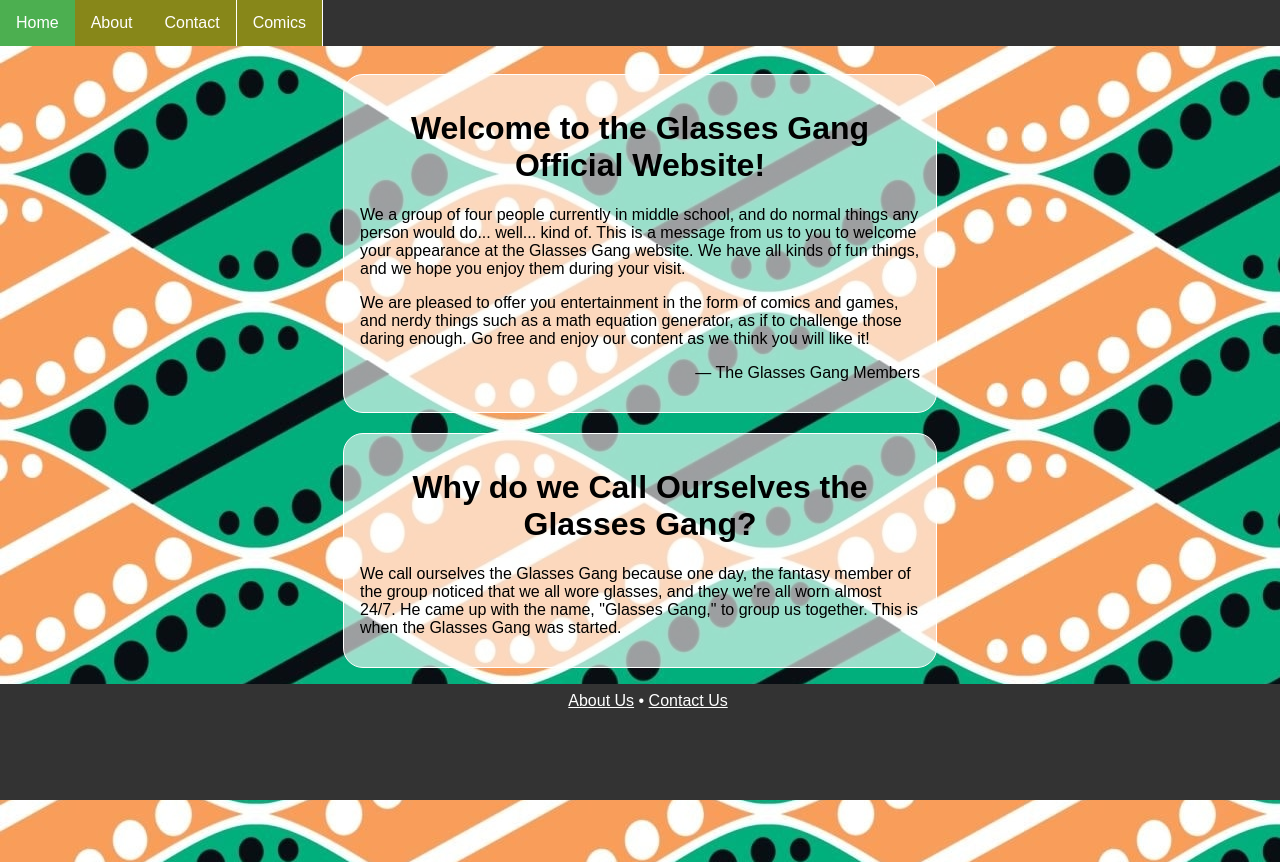
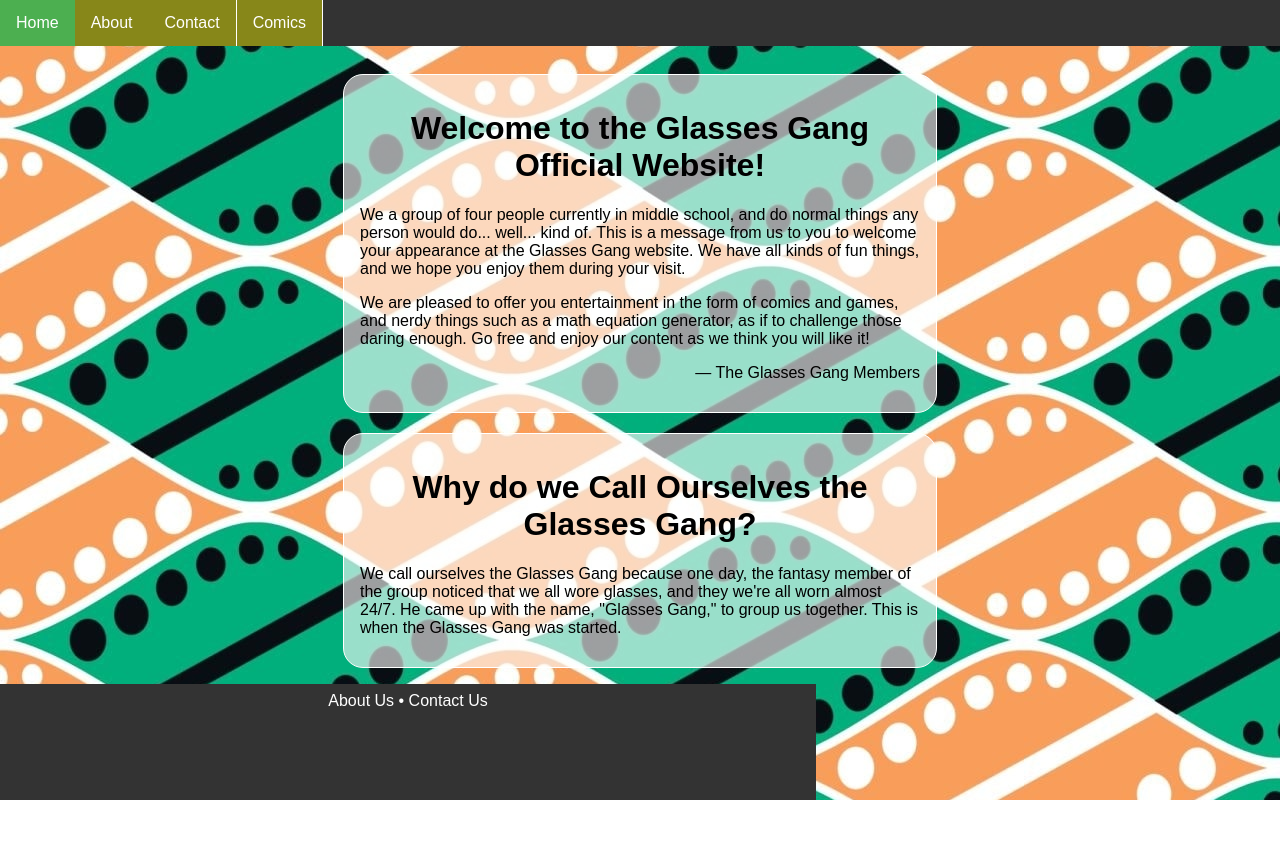
Before and after one commit to GlassesGang/GlassesGang.github.io, a plain HTML site: page index.html in a window 1280 px wide. After the commit the page ends 800 px from the top, so only its background shows below. Drawn offline with Linux system fonts and the light colour scheme.

Commit message:
Edit home page and css

```diff
--- a/index.html
+++ b/index.html
@@ -3,15 +3,21 @@
   <head>
     <title>Glasses Gang | Home</title>
     <link href="/style/index.css" rel="stylesheet" type="text/css">
+
+    <!-- Metadata (Semi-Site-Wide) -->
+    <meta name="description" content="A fun website the family can enjoy!">
+    <meta name="keywords" content="Glasses Gang,GlassesGang,fun">
+    <meta name="viewport" content="width=device-width, initial-scale=1.0">
   </head>
   <body>
+    <div id="body">
       <ul id="navbar">
         <li><a href="/" class="active">Home</a></li>
         <li><a href="/about/" class="navpageunderconstruction" title="Under Construction!">About</a></li>
         <li><a href="/contact/" class="navsection navpageunderconstruction" title="Under Construction!">Contact</a></li>
         <li><a href="/comics/" class="navsection navpageunderconstruction" title="Under Construction!">Comics</a></li>
       </ul>
-    <div id="body">
+      <div style="padding: 8px;">
         <div id="welcome" class="section">
           <h1><a href="/#welcome">Welcome to the Glasses Gang Official Website!</a></h1>
           <p>We a group of four people currently in middle school, and do normal things any person would do... well... kind of. This is a message from us to you to welcome your appearance at the Glasses Gang website. We have all kinds of fun things, and we hope you enjoy them during your visit.</p>
@@ -26,5 +32,6 @@
       <div id="footer">
         <a href="/about/">About Us</a> &bull; <a href="/contact/">Contact Us</a><br/><br/>
       </div>
+    </div>
   </body>
 </html>
--- a/style/index.css
+++ b/style/index.css
@@ -8,12 +8,6 @@ body {
 }
 
 ul#navbar {
-  position: fixed;
-  top: 0;
-  width: 100%;
-
-  /* Keep at top */
-
   list-style-type: none;
   margin: 0;
   padding: 0;
@@ -56,10 +50,8 @@ ul.navbar li a:hover:not(.active) {
 /* END OF HEADER STYLES */
 
 #body {
-  padding: 8px;
   background-image: url("background.jpg");
   background-repeat: repeat;
-  margin-top: 46px;
   min-height: 100vh;
 }
 
@@ -93,7 +85,8 @@ ul.navbar li a:hover:not(.active) {
 div#footer {
   position: fixed;
   bottom: 0;
-  width: 100%;
+  width: 100vh;
+
   min-height: 100px;
 
   padding: 8px;
```
Lines whose indentation alone changed are shown as unchanged.
